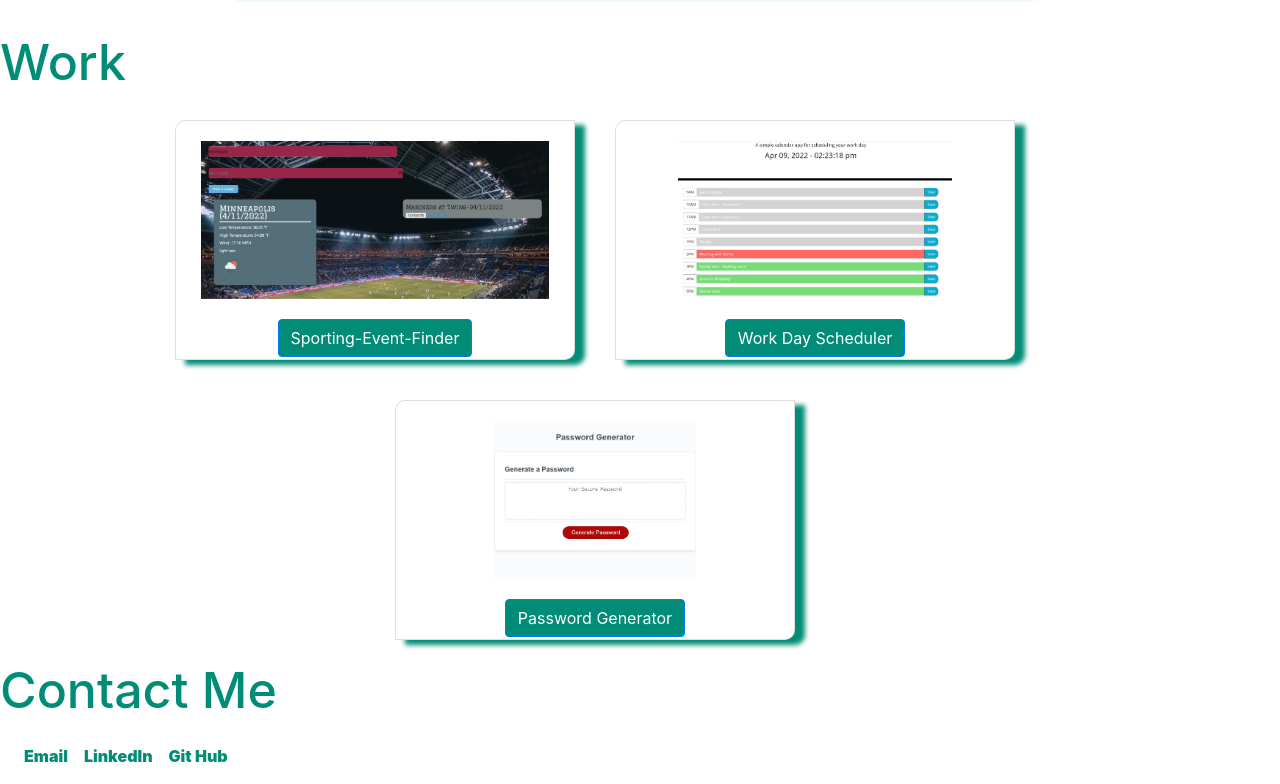
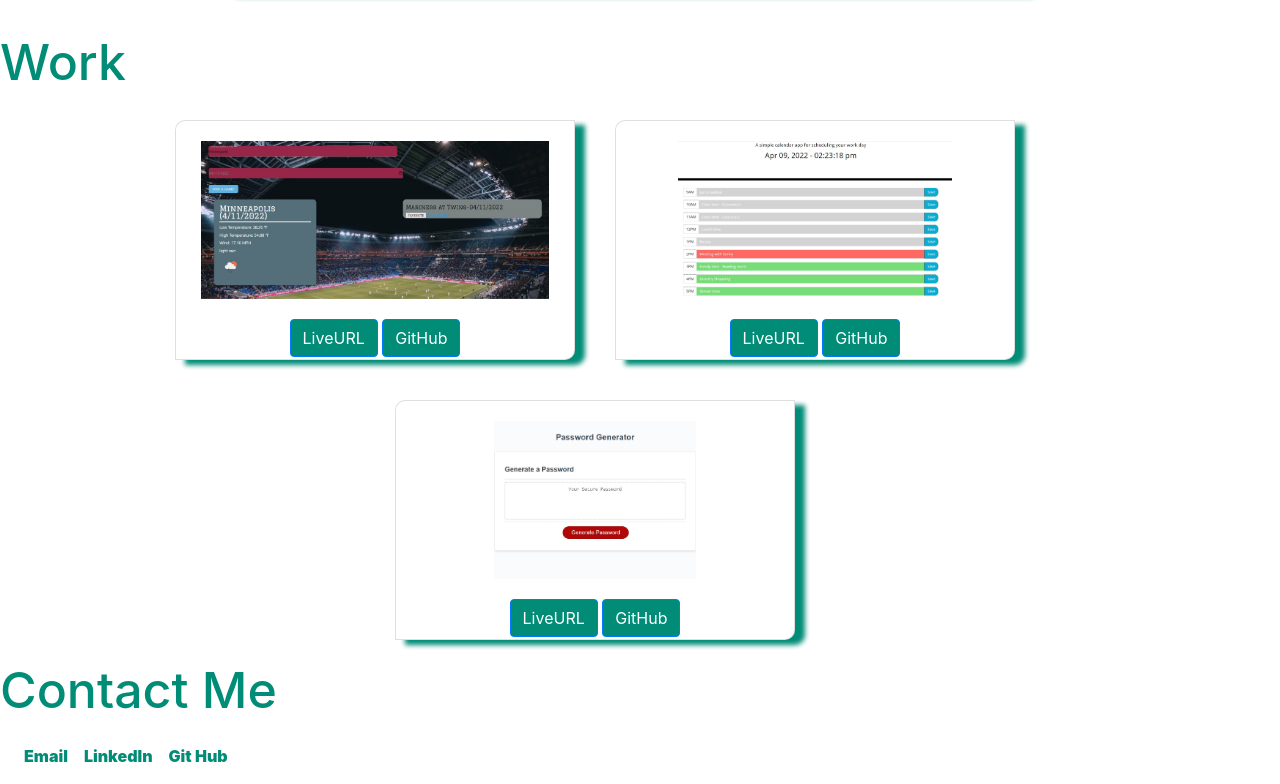
Before and after one commit to fchang1720/My-portfolio, a plain HTML site: page index.html in a window 1280 px wide. Shown: the part 724-1508 px from the top of the page. Drawn offline with nearby package versions, Linux system fonts and the light colour scheme.

Commit message:
updated index

```diff
--- a/index.html
+++ b/index.html
@@ -75,21 +75,24 @@
                     <img class="card-img-top picture" src="./assets/css/images/sport screenshot.jpg" alt="Sporting Event Finder">
                     <div class="card-body">
 
-                      <a href="https://fchang1720.github.io/Sporting-Event-Finder/" class="btn btn-primary link-btn">Sporting-Event-Finder</a>
+                      <a href="https://fchang1720.github.io/Sporting-Event-Finder/" class="btn btn-primary link-btn">LiveURL</a>
+                      <a href="https://github.com/fchang1720/Sporting-Event-Finder" class="btn btn-primary link-btn">GitHub</a>
                     </div>
                 </div>
                 <div class="card col-4-md contents" style="width: 25rem; height: 15rem;">
                     <img class="card-img-top picture" src="./assets/css/images/Planner screenshot.jpg" alt="Scheduler">
                     <div class="card-body">
 
-                      <a href="https://fchang1720.github.io/Work-Day-Scheduler/" class="btn btn-primary link-btn">Work Day Scheduler</a>
+                      <a href="https://fchang1720.github.io/Work-Day-Scheduler/" class="btn btn-primary link-btn">LiveURL</a>
+                      <a href="https://github.com/fchang1720/Work-Day-Scheduler" class="btn btn-primary link-btn">GitHub</a>
                     </div>
                 </div>
                 <div class="card col-4-md contents" style="width: 25rem; height: 15rem;">
                     <img class="card-img-top picture" src="./assets/css/images/Password Gen screenshot.jpg" alt="Password Generator">
                     <div class="card-body">
 
-                      <a href="https://fchang1720.github.io/Password-Generator/" class="btn btn-primary link-btn">Password Generator</a>
+                      <a href="https://fchang1720.github.io/Password-Generator/" class="btn btn-primary link-btn">LiveURL</a>
+                      <a href="https://github.com/fchang1720/Password-Generator" class="btn btn-primary link-btn">GitHub</a>
                     </div>
                 </div>
 
```
